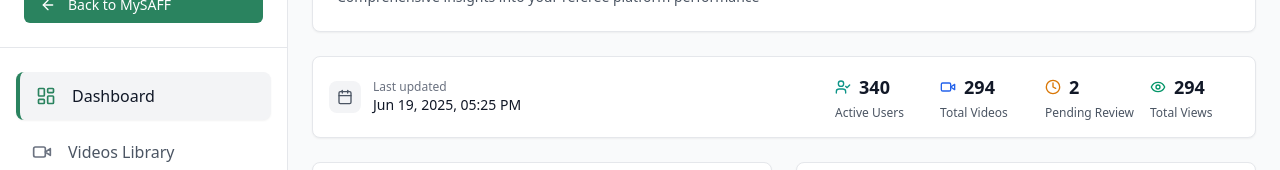
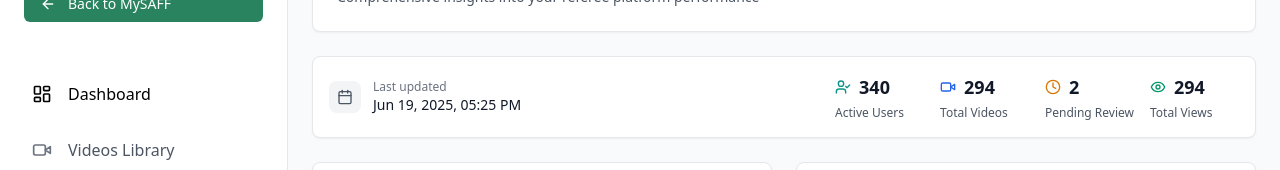
Before and after one commit to tiSaff/Referee-Aisha, a React (Vite) app: page /dashboard in a window 1280 px wide. Shown: the part 166-336 px from the top of the page. Built offline with nearby package versions, Linux system fonts and the light colour scheme.

Commit message:
Remove dividers and update sidebar colors

```diff
--- a/src/components/Sidebar.tsx
+++ b/src/components/Sidebar.tsx
@@ -155,7 +155,7 @@ const Sidebar: React.FC<SidebarProps> = ({
         dir={isRTL ? 'rtl' : 'ltr'}
       >
         {/* Upload Video Button */}
-        <div className="p-4 sm:p-6 border-b border-gray-200">
+        <div className="p-4 sm:p-6">
           <button
             onClick={onShowUploadModal}
             className="flex items-center space-x-2 sm:space-x-3 w-full px-3 sm:px-4 py-2 text-white rounded-md transition-colors duration-200 font-medium hover:opacity-90 text-sm"
@@ -167,7 +167,7 @@ const Sidebar: React.FC<SidebarProps> = ({
         </div>
 
         {/* Back to MySAFF Button */}
-        <div className="px-4 sm:px-6 pb-4 sm:pb-6 border-b border-gray-200">
+        <div className="px-4 sm:px-6 pb-4 sm:pb-6">
           <button
             className="flex items-center space-x-2 sm:space-x-3 w-full px-3 sm:px-4 py-2 text-white rounded-md transition-colors duration-200 font-medium hover:opacity-90 text-sm"
             style={{ backgroundColor: '#2a835f' }}
@@ -189,18 +189,16 @@ const Sidebar: React.FC<SidebarProps> = ({
                       className={`
                         w-full flex items-center justify-between px-3 sm:px-4 py-2 sm:py-3 transition-all duration-200 rounded-lg group text-sm sm:text-base
                         ${isParentActive(item)
-                          ? 'bg-gray-100 text-gray-900 shadow-sm'
-                          : 'text-gray-600 hover:bg-gray-50 hover:text-gray-900 hover:shadow-sm'
+                          ? 'text-black'
+                          : 'text-gray-600 hover:bg-green-100 hover:text-green-700'
                         }
                       `}
-                      style={isParentActive(item) ? { [`border${isRTL ? 'Right' : 'Left'}`]: '4px solid #2a835f' } : {}}
                     >
                       <div className="flex items-center space-x-3 sm:space-x-4">
                         <item.icon
                           className={`w-4 sm:w-5 h-4 sm:h-5 flex-shrink-0 transition-colors duration-200 ${
-                            isParentActive(item) ? 'text-gray-700' : 'text-gray-500 group-hover:text-gray-700'
+                            isParentActive(item) ? 'text-black' : 'text-gray-500 group-hover:text-green-700'
                           }`}
-                          style={isParentActive(item) ? { color: '#2a835f' } : {}}
                         />
                         <span className="font-medium">{item.label}</span>
                       </div>
@@ -221,11 +219,10 @@ const Sidebar: React.FC<SidebarProps> = ({
                               className={`
                                 w-full flex items-center space-x-2 sm:space-x-3 px-3 sm:px-4 py-1.5 sm:py-2 transition-all duration-200 rounded-lg text-xs sm:text-sm
                                 ${isActive(subItem.path)
-                                  ? 'bg-gray-100 text-gray-900 shadow-sm'
-                                  : 'text-gray-600 hover:bg-gray-50 hover:text-gray-900'
+                                  ? 'text-black'
+                                  : 'text-gray-600 hover:bg-green-100 hover:text-green-700'
                                 }
                               `}
-                              style={isActive(subItem.path) ? { [`border${isRTL ? 'Right' : 'Left'}`]: '3px solid #2a835f' } : {}}
                             >
                               <span>- {subItem.label}</span>
                             </button>
@@ -240,17 +237,15 @@ const Sidebar: React.FC<SidebarProps> = ({
                     className={`
                       w-full flex items-center space-x-3 sm:space-x-4 px-3 sm:px-4 py-2 sm:py-3 transition-all duration-200 rounded-lg group text-sm sm:text-base
                       ${isActive(item.path)
-                        ? 'bg-gray-100 text-gray-900 shadow-sm'
-                        : 'text-gray-600 hover:bg-gray-50 hover:text-gray-900 hover:shadow-sm'
+                        ? 'text-black'
+                        : 'text-gray-600 hover:bg-green-100 hover:text-green-700'
                       }
                     `}
-                    style={isActive(item.path) ? { [`border${isRTL ? 'Right' : 'Left'}`]: '4px solid #2a835f' } : {}}
                   >
                     <item.icon
                       className={`w-4 sm:w-5 h-4 sm:h-5 flex-shrink-0 transition-colors duration-200 ${
-                        isActive(item.path) ? 'text-gray-700' : 'text-gray-500 group-hover:text-gray-700'
+                        isActive(item.path) ? 'text-black' : 'text-gray-500 group-hover:text-green-700'
                       }`}
-                      style={isActive(item.path) ? { color: '#2a835f' } : {}}
                     />
                     <span className="font-medium">{item.label}</span>
                   </button>
```
